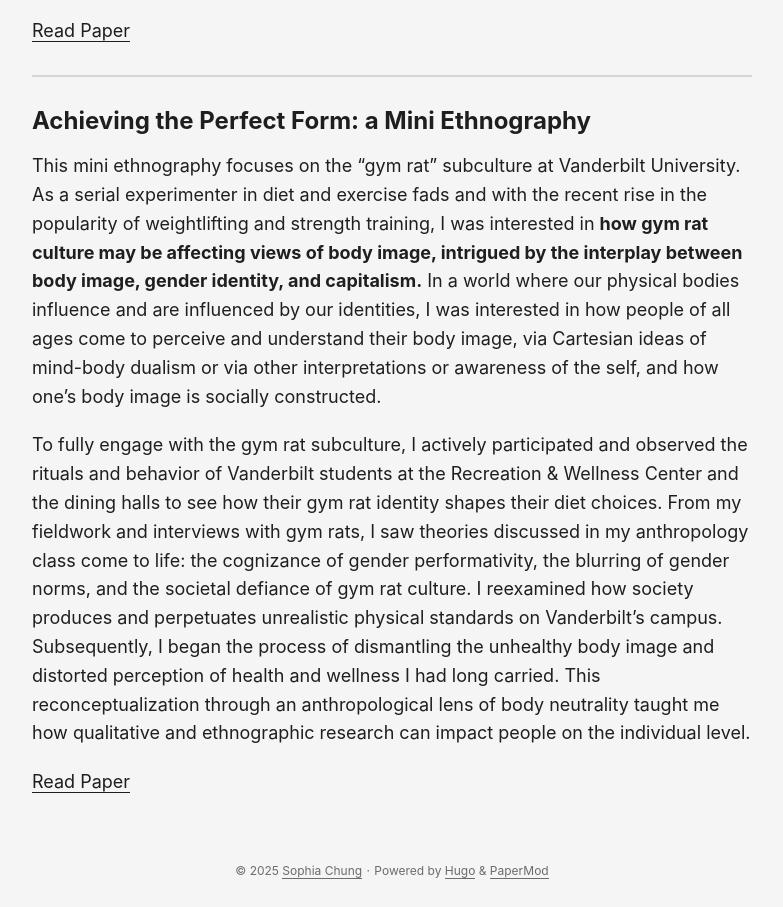
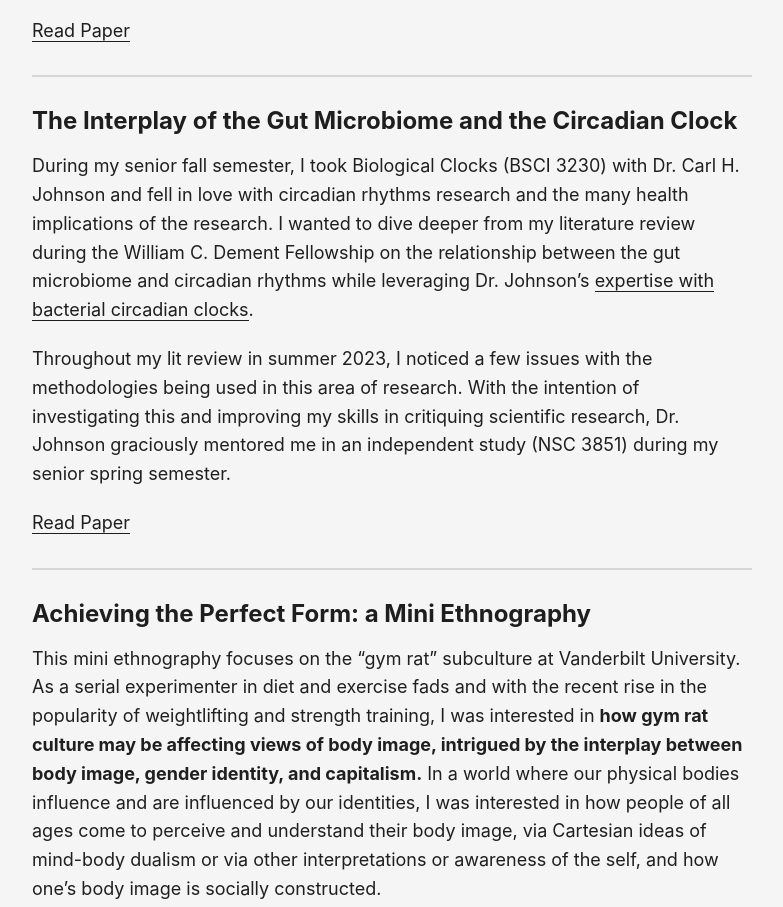
Before and after one commit to sophiaachungg/sophiaachungg.github.io, a plain HTML site: page misc/index.html in a window 1280 px wide. Shown: the part 1820-2727 px from the top of the page, without its empty margins (248-1031 px from the left). Drawn offline with Linux system fonts and the light colour scheme.

Commit message:
added nsc 3851 project to misc page

```diff
--- a/misc/index.html
+++ b/misc/index.html
@@ -172,6 +172,11 @@ Strategic Research Plan for CHOPS Syndrome For Neurodevelopmental Disorders (NSC
 <p>Given the limitations of LENS, the training and testing sets were heavily simplified which resulted in low accuracy rates. Despite these low accuracy rates, observations of the node activations across rhyming training examples indicated fascinating patterns across training sets. Below is my paper regarding the project. Though lengthy, the paper explores every facet of the project in great detail.</p>
 <p><a href="https://drive.google.com/file/d/1l8CfSRSzQgY4z_VGfwok8OPLgBHIVogm/view?usp=sharing">Read Paper</a></p>
 <hr>
+<h3 id="the-interplay-of-the-gut-microbiome-and-the-circadian-clock">The Interplay of the Gut Microbiome and the Circadian Clock<a hidden class="anchor" aria-hidden="true" href="#the-interplay-of-the-gut-microbiome-and-the-circadian-clock">#</a></h3>
+<p>During my senior fall semester, I took Biological Clocks (BSCI 3230) with Dr. Carl H. Johnson and fell in love with circadian rhythms research and the many health implications of the research. I wanted to dive deeper from my literature review during the William C. Dement Fellowship on the relationship between the gut microbiome and circadian rhythms while leveraging Dr. Johnson’s <a href="https://medschool.vanderbilt.edu/vicb/person/carl-johnson-ph-d/">expertise with bacterial circadian clocks</a>.</p>
+<p>Throughout my lit review in summer 2023, I noticed a few issues with the methodologies being used in this area of research. With the intention of investigating this and improving my skills in critiquing scientific research, Dr. Johnson graciously mentored me in an independent study (NSC 3851) during my senior spring semester.</p>
+<p><a href="https://drive.google.com/file/d/1Gw0Z30jIQBDHBl8iz3yhMe2eAHC2U_0T/view?usp=sharing">Read Paper</a></p>
+<hr>
 <h3 id="achieving-the-perfect-form-a-mini-ethnography">Achieving the Perfect Form: a Mini Ethnography<a hidden class="anchor" aria-hidden="true" href="#achieving-the-perfect-form-a-mini-ethnography">#</a></h3>
 <p>This mini ethnography focuses on the “gym rat” subculture at Vanderbilt University. As a serial experimenter in diet and exercise fads and with the recent rise in the popularity of weightlifting and strength training, I was interested in <strong>how gym rat culture may be affecting views of body image, intrigued by the interplay between body image, gender identity, and capitalism.</strong> In a world where our physical bodies influence and are influenced by our identities, I was interested in how people of all ages come to perceive and understand their body image, via Cartesian ideas of mind-body dualism or via other interpretations or awareness of the self, and how one&rsquo;s body image is socially constructed.</p>
 <p>To fully engage with the gym rat subculture, I actively participated and observed the rituals and behavior of Vanderbilt students at the Recreation &amp; Wellness Center and the dining halls to see how their gym rat identity shapes their diet choices. From my fieldwork and interviews with gym rats, I saw theories discussed in my anthropology class come to life: the cognizance of gender performativity, the blurring of gender norms, and the societal defiance of gym rat culture. I reexamined how society produces and perpetuates unrealistic physical standards on Vanderbilt’s campus. Subsequently, I began the process of dismantling the unhealthy body image and distorted perception of health and wellness I had long carried. This reconceptualization through an anthropological lens of body neutrality taught me how qualitative and ethnographic research can impact people on the individual level.</p>
```
